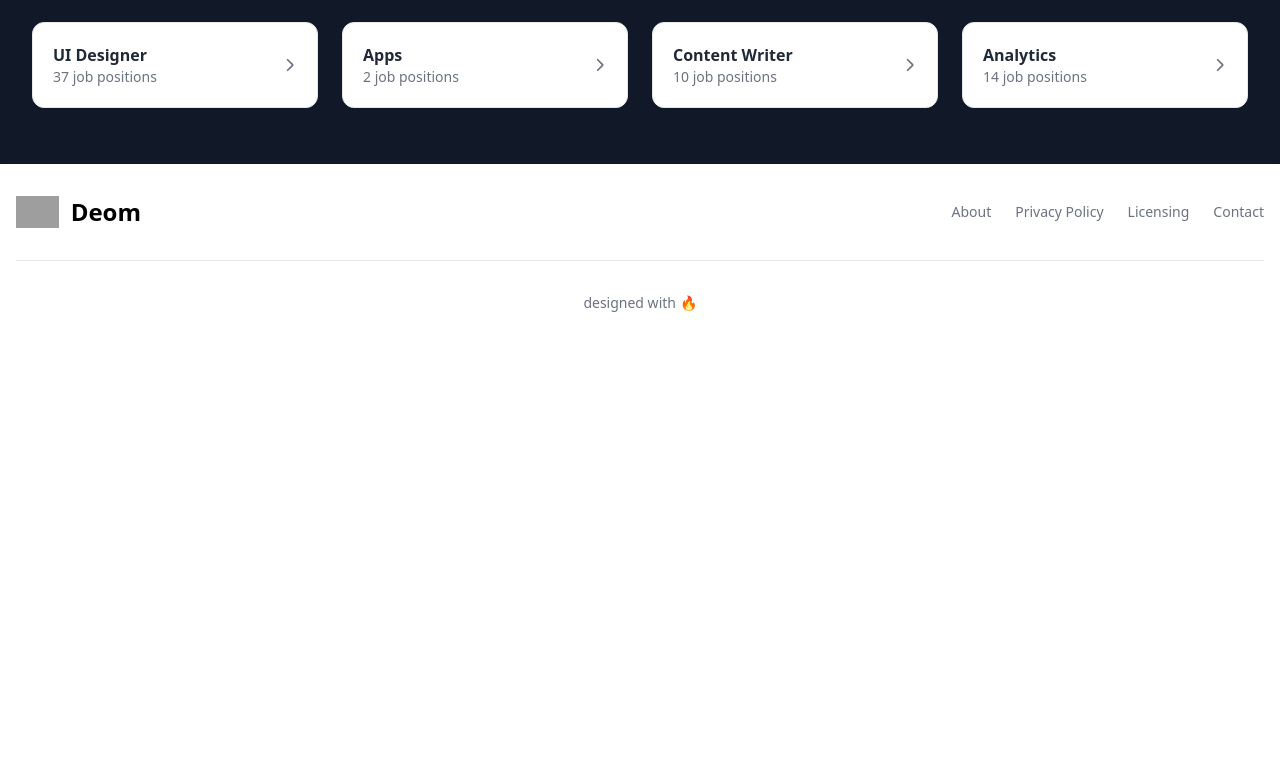
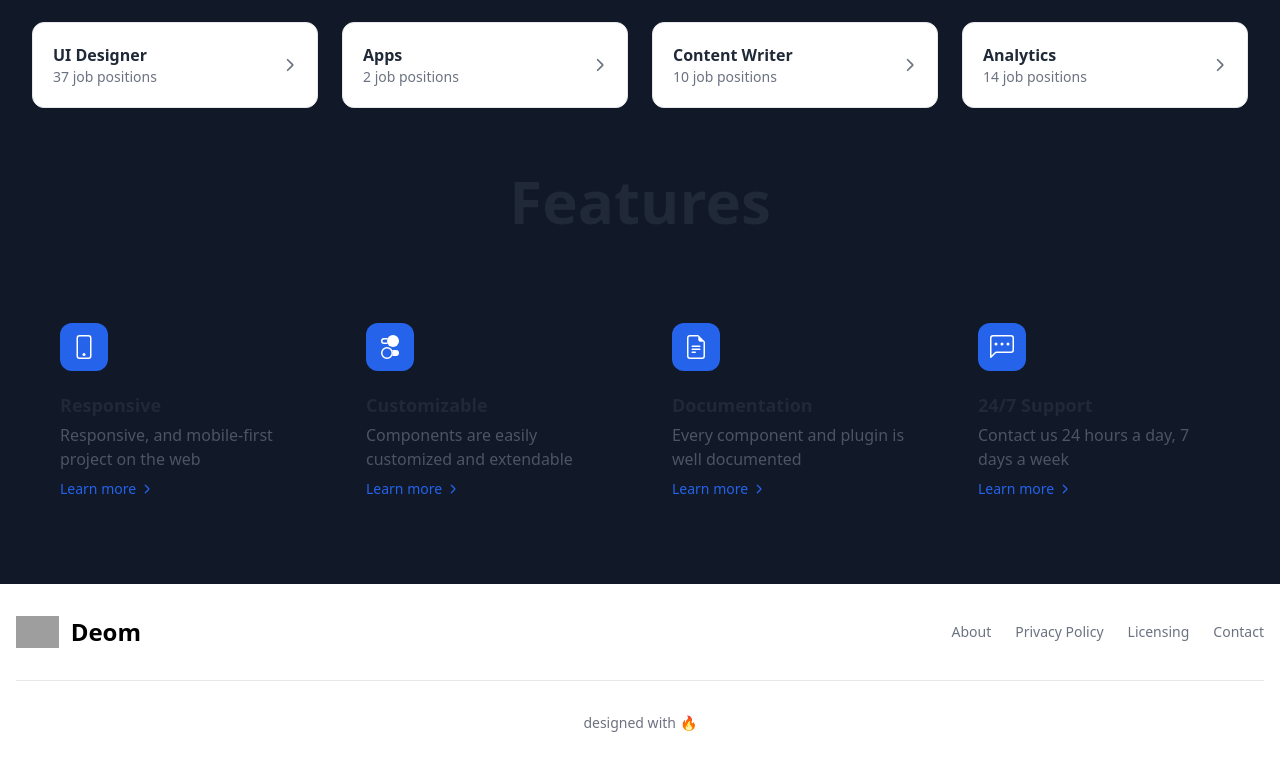
Before and after one commit to TechNodes2-0/DevRoute, a React (Vite) app in the folder client/: page / in a window 1280 px wide. Shown: the part 829-1594 px from the top of the page. Before the commit the page ends 1174 px from the top, so only its background shows below. Built offline with nearby package versions, Linux system fonts and the light colour scheme; grey boxes are pictures that could not be loaded.

Commit message:
feat: feature section ✨

```diff
--- /dev/null
+++ b/client/src/Components/Feature.jsx
@@ -0,0 +1,194 @@
+/** @format */
+
+import React from "react";
+
+export default function Feature() {
+  return (
+    <div className="bg-gray-900">
+      <h1 className="text-center text-3xl text-gray-800 font-bold sm:text-5xl lg:text-6xl lg:leading-tight dark:text-gray-200">
+        {" "}
+        Features{" "}
+      </h1>
+      <div class="max-w-[85rem] px-4 py-10 sm:px-6 lg:px-8 lg:py-14 mx-auto ">
+        <div class="grid sm:grid-cols-2 lg:grid-cols-4 items-center gap-2">
+          <a
+            class="group flex flex-col justify-center hover:bg-gray-50 rounded-xl p-4 md:p-7 dark:hover:bg-slate-800"
+            href="#"
+          >
+            <div class="flex justify-center items-center w-12 h-12 bg-blue-600 rounded-xl">
+              <svg
+                class="w-6 h-6 text-white"
+                xmlns="http://www.w3.org/2000/svg"
+                width="16"
+                height="16"
+                fill="currentColor"
+                viewBox="0 0 16 16"
+              >
+                <path d="M11 1a1 1 0 0 1 1 1v12a1 1 0 0 1-1 1H5a1 1 0 0 1-1-1V2a1 1 0 0 1 1-1h6zM5 0a2 2 0 0 0-2 2v12a2 2 0 0 0 2 2h6a2 2 0 0 0 2-2V2a2 2 0 0 0-2-2H5z" />
+                <path d="M8 14a1 1 0 1 0 0-2 1 1 0 0 0 0 2z" />
+              </svg>
+            </div>
+            <div class="mt-5">
+              <h3 class="group-hover:text-gray-600 text-lg font-semibold text-gray-800 dark:text-white dark:group-hover:text-gray-400">
+                Responsive
+              </h3>
+              <p class="mt-1 text-gray-600 dark:text-gray-400">
+                Responsive, and mobile-first project on the web
+              </p>
+              <span class="mt-2 inline-flex items-center gap-x-1.5 text-sm text-blue-600 decoration-2 group-hover:underline font-medium">
+                Learn more
+                <svg
+                  class="w-2.5 h-2.5"
+                  width="16"
+                  height="16"
+                  viewBox="0 0 16 16"
+                  fill="none"
+                >
+                  <path
+                    d="M5.27921 2L10.9257 7.64645C11.1209 7.84171 11.1209 8.15829 10.9257 8.35355L5.27921 14"
+                    stroke="currentColor"
+                    stroke-width="2"
+                    stroke-linecap="round"
+                  />
+                </svg>
+              </span>
+            </div>
+          </a>
+
+          <a
+            class="group flex flex-col justify-center hover:bg-gray-50 rounded-xl p-4 md:p-7 dark:hover:bg-slate-800"
+            href="#"
+          >
+            <div class="flex justify-center items-center w-12 h-12 bg-blue-600 rounded-xl">
+              <svg
+                class="w-6 h-6 text-white"
+                xmlns="http://www.w3.org/2000/svg"
+                width="16"
+                height="16"
+                fill="currentColor"
+                viewBox="0 0 16 16"
+              >
+                <path d="M9.465 10H12a2 2 0 1 1 0 4H9.465c.34-.588.535-1.271.535-2 0-.729-.195-1.412-.535-2z" />
+                <path d="M6 15a3 3 0 1 0 0-6 3 3 0 0 0 0 6zm0 1a4 4 0 1 1 0-8 4 4 0 0 1 0 8zm.535-10a3.975 3.975 0 0 1-.409-1H4a1 1 0 0 1 0-2h2.126c.091-.355.23-.69.41-1H4a2 2 0 1 0 0 4h2.535z" />
+                <path d="M14 4a4 4 0 1 1-8 0 4 4 0 0 1 8 0z" />
+              </svg>
+            </div>
+            <div class="mt-5">
+              <h3 class="group-hover:text-gray-600 text-lg font-semibold text-gray-800 dark:text-white dark:group-hover:text-gray-400">
+                Customizable
+              </h3>
+              <p class="mt-1 text-gray-600 dark:text-gray-400">
+                Components are easily customized and extendable
+              </p>
+              <span class="mt-2 inline-flex items-center gap-x-1.5 text-sm text-blue-600 decoration-2 group-hover:underline font-medium">
+                Learn more
+                <svg
+                  class="w-2.5 h-2.5"
+                  width="16"
+                  height="16"
+                  viewBox="0 0 16 16"
+                  fill="none"
+                >
+                  <path
+                    d="M5.27921 2L10.9257 7.64645C11.1209 7.84171 11.1209 8.15829 10.9257 8.35355L5.27921 14"
+                    stroke="currentColor"
+                    stroke-width="2"
+                    stroke-linecap="round"
+                  />
+                </svg>
+              </span>
+            </div>
+          </a>
+
+          <a
+            class="group flex flex-col justify-center hover:bg-gray-50 rounded-xl p-4 md:p-7 dark:hover:bg-slate-800"
+            href="#"
+          >
+            <div class="flex justify-center items-center w-12 h-12 bg-blue-600 rounded-xl">
+              <svg
+                class="w-6 h-6 text-white"
+                xmlns="http://www.w3.org/2000/svg"
+                width="16"
+                height="16"
+                fill="currentColor"
+                viewBox="0 0 16 16"
+              >
+                <path d="M5.5 7a.5.5 0 0 0 0 1h5a.5.5 0 0 0 0-1h-5zM5 9.5a.5.5 0 0 1 .5-.5h5a.5.5 0 0 1 0 1h-5a.5.5 0 0 1-.5-.5zm0 2a.5.5 0 0 1 .5-.5h2a.5.5 0 0 1 0 1h-2a.5.5 0 0 1-.5-.5z" />
+                <path d="M9.5 0H4a2 2 0 0 0-2 2v12a2 2 0 0 0 2 2h8a2 2 0 0 0 2-2V4.5L9.5 0zm0 1v2A1.5 1.5 0 0 0 11 4.5h2V14a1 1 0 0 1-1 1H4a1 1 0 0 1-1-1V2a1 1 0 0 1 1-1h5.5z" />
+              </svg>
+            </div>
+            <div class="mt-5">
+              <h3 class="group-hover:text-gray-600 text-lg font-semibold text-gray-800 dark:text-white dark:group-hover:text-gray-400">
+                Documentation
+              </h3>
+              <p class="mt-1 text-gray-600 dark:text-gray-400">
+                Every component and plugin is well documented
+              </p>
+              <span class="mt-2 inline-flex items-center gap-x-1.5 text-sm text-blue-600 decoration-2 group-hover:underline font-medium">
+                Learn more
+                <svg
+                  class="w-2.5 h-2.5"
+                  width="16"
+                  height="16"
+                  viewBox="0 0 16 16"
+                  fill="none"
+                >
+                  <path
+                    d="M5.27921 2L10.9257 7.64645C11.1209 7.84171 11.1209 8.15829 10.9257 8.35355L5.27921 14"
+                    stroke="currentColor"
+                    stroke-width="2"
+                    stroke-linecap="round"
+                  />
+                </svg>
+              </span>
+            </div>
+          </a>
+
+          <a
+            class="group flex flex-col justify-center hover:bg-gray-50 rounded-xl p-4 md:p-7 dark:hover:bg-slate-800"
+            href="#"
+          >
+            <div class="flex justify-center items-center w-12 h-12 bg-blue-600 rounded-xl">
+              <svg
+                class="w-6 h-6 text-white"
+                xmlns="http://www.w3.org/2000/svg"
+                width="16"
+                height="16"
+                fill="currentColor"
+                viewBox="0 0 16 16"
+              >
+                <path d="M14 1a1 1 0 0 1 1 1v8a1 1 0 0 1-1 1H4.414A2 2 0 0 0 3 11.586l-2 2V2a1 1 0 0 1 1-1h12zM2 0a2 2 0 0 0-2 2v12.793a.5.5 0 0 0 .854.353l2.853-2.853A1 1 0 0 1 4.414 12H14a2 2 0 0 0 2-2V2a2 2 0 0 0-2-2H2z" />
+                <path d="M5 6a1 1 0 1 1-2 0 1 1 0 0 1 2 0zm4 0a1 1 0 1 1-2 0 1 1 0 0 1 2 0zm4 0a1 1 0 1 1-2 0 1 1 0 0 1 2 0z" />
+              </svg>
+            </div>
+            <div class="mt-5">
+              <h3 class="group-hover:text-gray-600 text-lg font-semibold text-gray-800 dark:text-white dark:group-hover:text-gray-400">
+                24/7 Support
+              </h3>
+              <p class="mt-1 text-gray-600 dark:text-gray-400">
+                Contact us 24 hours a day, 7 days a week
+              </p>
+              <span class="mt-2 inline-flex items-center gap-x-1.5 text-sm text-blue-600 decoration-2 group-hover:underline font-medium">
+                Learn more
+                <svg
+                  class="w-2.5 h-2.5"
+                  width="16"
+                  height="16"
+                  viewBox="0 0 16 16"
+                  fill="none"
+                >
+                  <path
+                    d="M5.27921 2L10.9257 7.64645C11.1209 7.84171 11.1209 8.15829 10.9257 8.35355L5.27921 14"
+                    stroke="currentColor"
+                    stroke-width="2"
+                    stroke-linecap="round"
+                  />
+                </svg>
+              </span>
+            </div>
+          </a>
+        </div>
+      </div>
+    </div>
+  );
+}
--- a/client/src/Pages/Home/Home.jsx
+++ b/client/src/Pages/Home/Home.jsx
@@ -3,12 +3,14 @@
 import React from "react";
 import HeroSection from "../../Components/HeroSection";
 import Cards from "../../Components/Cards";
+import Feature from "../../Components/Feature";
 
 export default function Home() {
   return (
     <div>
       <HeroSection />
       <Cards />
+      <Feature />
     </div>
   );
 }
```
